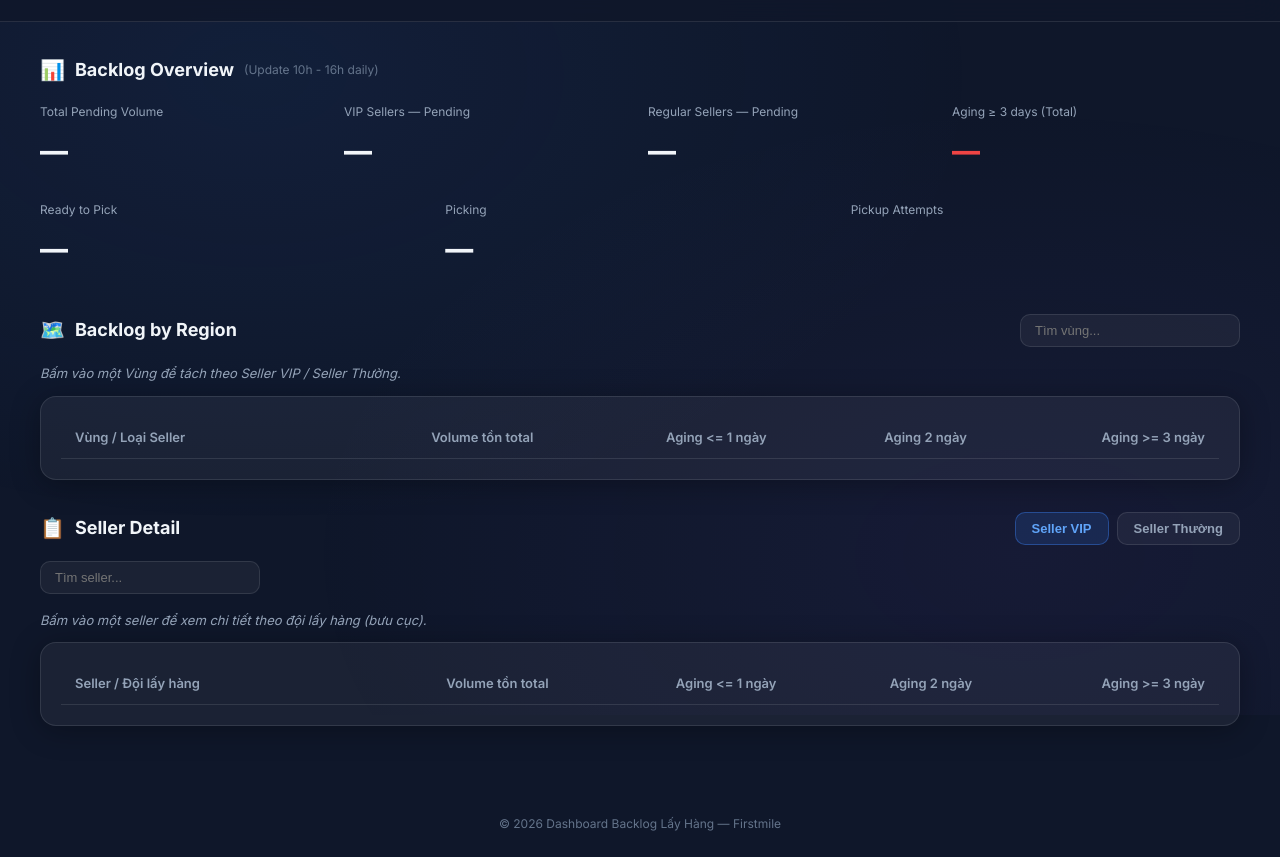
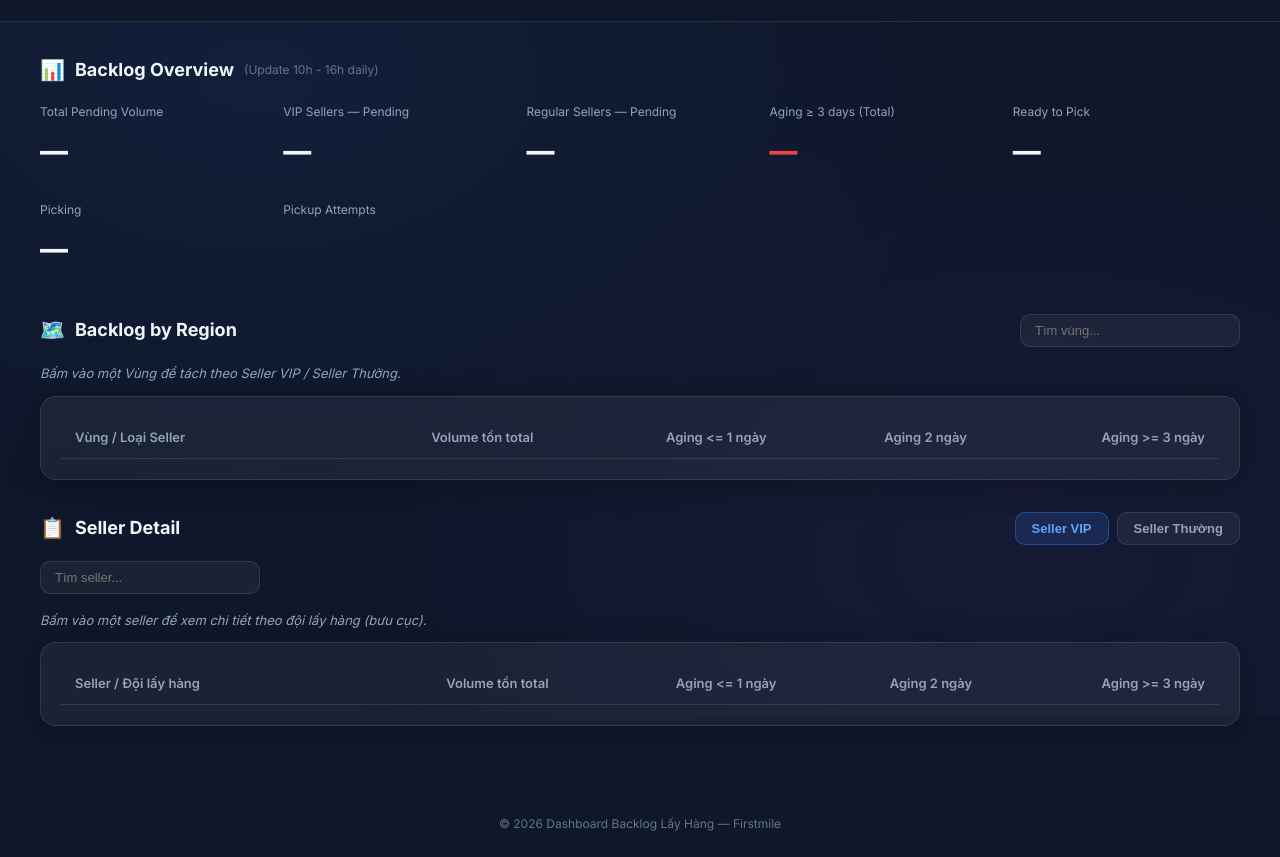
Before and after one commit to Myletuyen/Report-Pickup, a website: page index.html in a window 1280 px wide. Shown: the part 85-942 px from the top of the page. Drawn offline with Linux system fonts and the light colour scheme; no server answers.

Commit message:
Update index.html

```diff
--- a/index.html
+++ b/index.html
@@ -55,7 +55,7 @@
                     <span class="section-note">(Update 10h - 16h daily)</span>
                 </h2>
             </div>
-            <div class="kpi-grid" id="kpi-grid">
+            <div class="kpi-grid kpi-grid-fixed" id="kpi-grid">
                 <div class="kpi-card">
                     <div class="kpi-info">
                         <span class="kpi-label">Total Pending Volume</span>
@@ -83,8 +83,6 @@
                         <span class="kpi-value" id="kpi-aging3-total">—</span>
                     </div>
                 </div>
-            </div>
-            <div class="kpi-grid" id="kpi-grid-status">
                 <div class="kpi-card">
                     <div class="kpi-info">
                         <span class="kpi-label">Ready to Pick</span>
```
